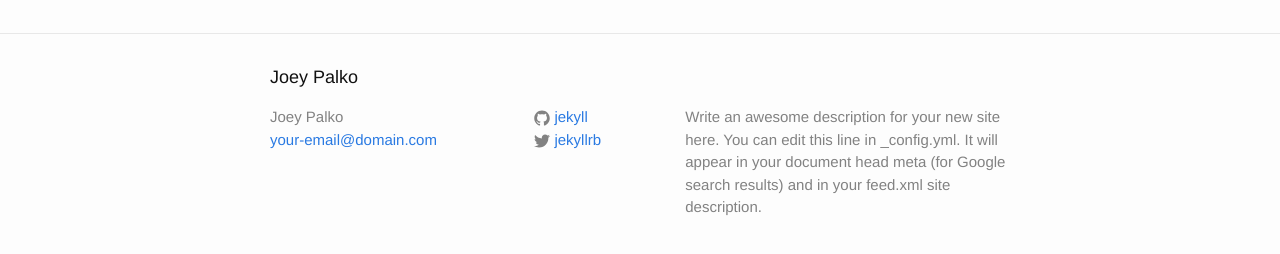
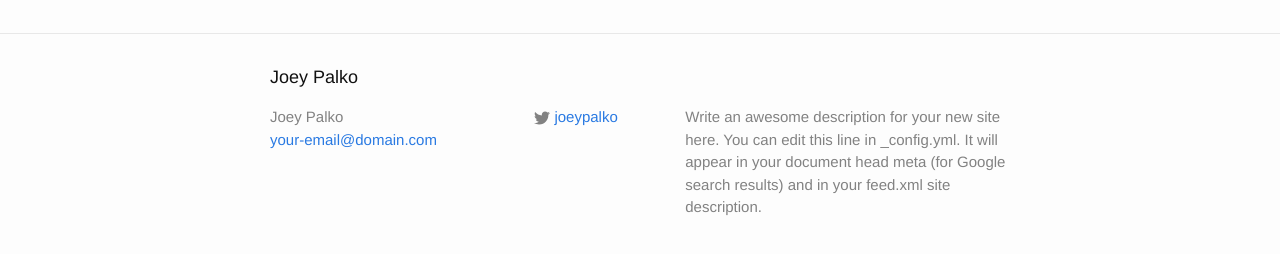
Before and after one commit to joeypalko/joeypalko.github.io, a Jekyll site: the page built from index.html, in a window 1280 px wide. Shown: the part 263-517 px from the top of the page. Built offline with Jekyll 4.4.1, drawn with Linux system fonts in a browser that asks for light colours.

Commit message:
Update _config.yml

```diff
--- a/_config.yml
+++ b/_config.yml
@@ -13,9 +13,9 @@
   line in _config.yml. It will appear in your document head meta (for
   Google search results) and in your feed.xml site description.
 baseurl: "" # the subpath of your site, e.g. /blog
-url: "http://yourdomain.com" # the base hostname & protocol for your site
-twitter_username: jekyllrb
-github_username:  jekyll
+url: "http://joeypalko.com" # the base hostname & protocol for your site
+twitter_username: joeypalko
+github_username:
 
 # Build settings
 markdown: kramdown
```
